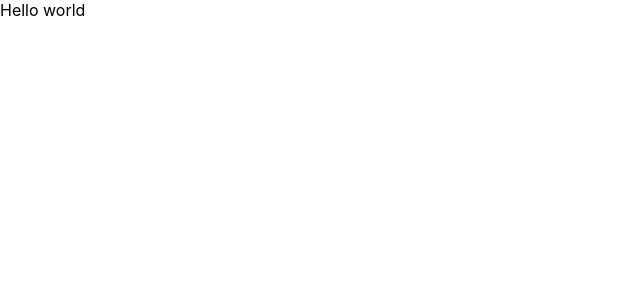
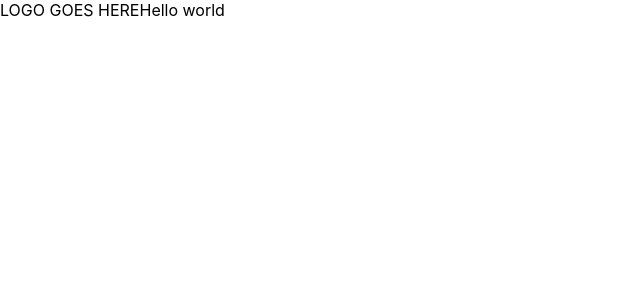
Before and after one commit to razzius-archive/lease-my-roof, a React (Create React App) app: page / in a window 1280 px wide. Shown: the top 300 px of the page, without its empty margins (0-640 px from the left). Built offline with nearby package versions, Linux system fonts and the light colour scheme.

Commit message:
added initial Logo component

```diff
--- a/src/App.js
+++ b/src/App.js
@@ -1,13 +1,13 @@
 import React from 'react';
 import { BrowserRouter as Router, Route, Switch } from "react-router-dom";
-// import Logo from "./components";
+import Logo from "./components";
 import { Home, NoMatch, Quotes, User } from "./pages";
 import './App.css';
 
 function App() {
   return (
     <Router>
-      {/* <Logo /> */}
+      <Logo />
       <Switch>
         <Route exact path="/" component={Home} />
         <Route exact path="/user" component={User} />
--- /dev/null
+++ b/src/components/Logo.js
@@ -0,0 +1,5 @@
+const Logo = () => {
+  return("LOGO GOES HERE");
+};
+
+export default Logo;
--- /dev/null
+++ b/src/components/index.js
@@ -0,0 +1,3 @@
+import Logo from "./Logo";
+
+export default Logo;
```
